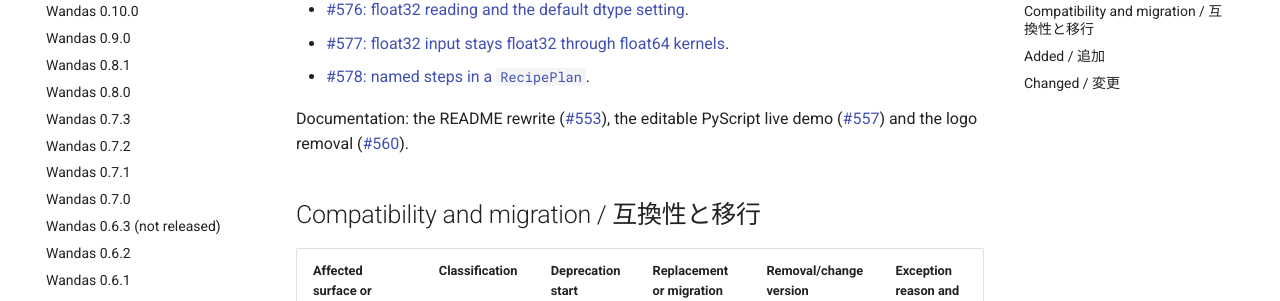
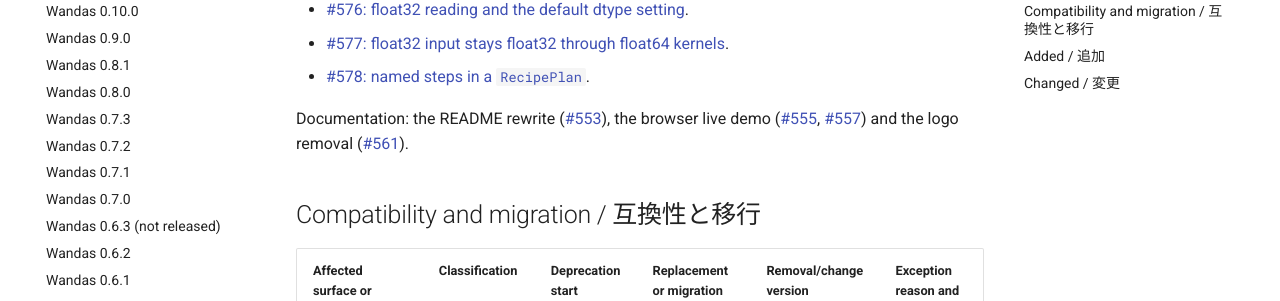
Before and after one commit to kasahart/wandas, an MkDocs documentation site: the page built from docs/src/release-notes/v0.11.0.md, in a window 1280 px wide and 900 px high, scrolled down 1039 px. Shown: the part 151-452 px from the top of the window. Built offline with MkDocs 1.6.1 and Material for MkDocs 9.7.7, drawn with Linux system fonts in a browser that asks for light colours; comment, search, counter and statistics services are not loaded.

Commit message:
docs: link the merged demo and logo PRs in the 0.11.0 notes
Co-Authored-By: Claude Opus 5.5 <noreply@anthropic.com>
Claude-Session: https://claude.ai/code/session_01VjJX8VRhVHjGjVe9LXrPwo

```diff
--- a/docs/src/release-notes/v0.11.0.md
+++ b/docs/src/release-notes/v0.11.0.md
@@ -40,8 +40,8 @@ PyScript pages.
 - [#578: named steps in a `RecipePlan`](https://github.com/kasahart/wandas/pull/578).
 
 Documentation: the README rewrite ([#553](https://github.com/kasahart/wandas/pull/553)),
-the editable PyScript live demo ([#557](https://github.com/kasahart/wandas/pull/557))
-and the logo removal ([#560](https://github.com/kasahart/wandas/pull/560)).
+the browser live demo ([#555](https://github.com/kasahart/wandas/pull/555), [#557](https://github.com/kasahart/wandas/pull/557))
+and the logo removal ([#561](https://github.com/kasahart/wandas/pull/561)).
 
 ## Compatibility and migration / 互換性と移行
 
```
